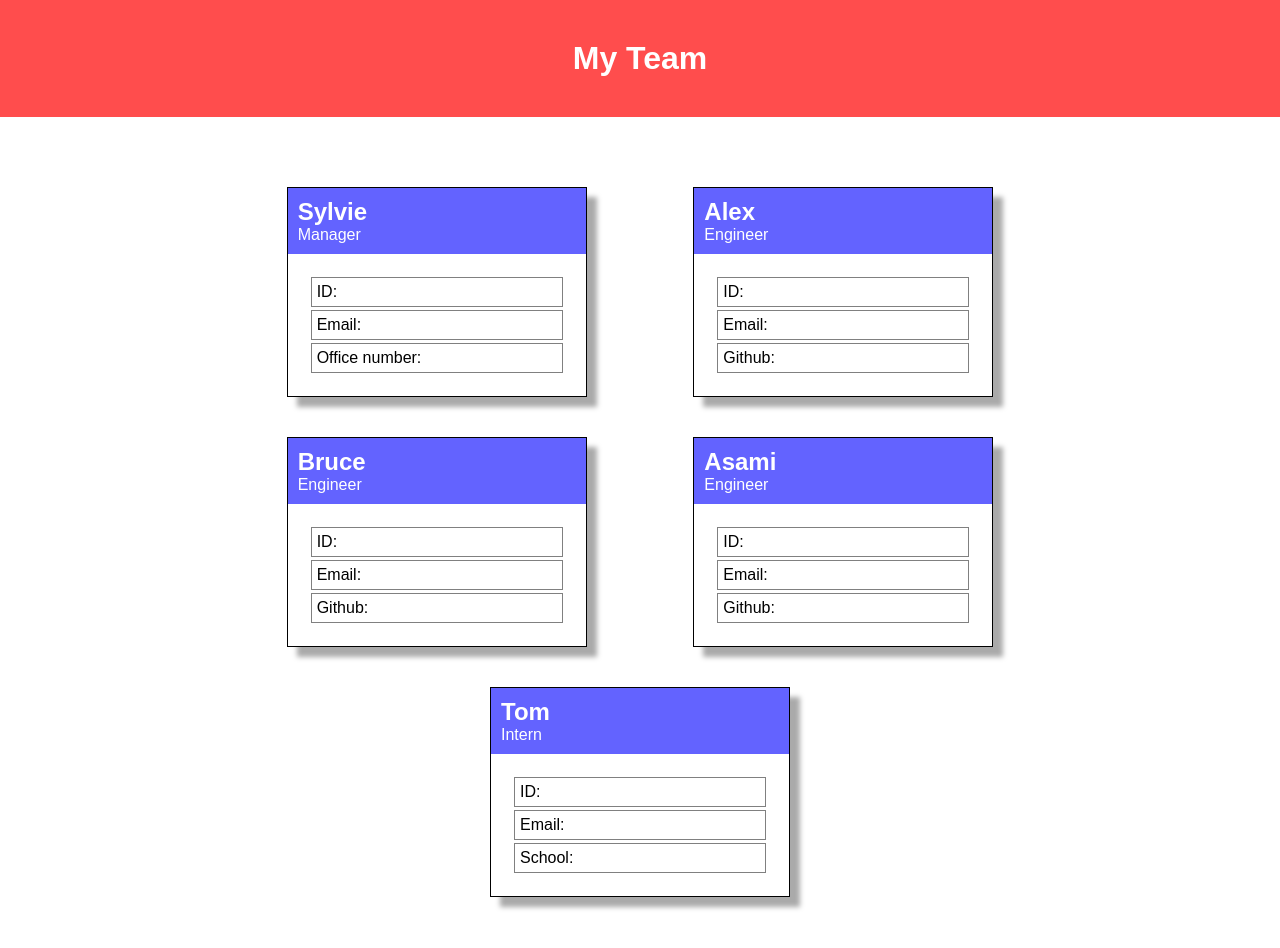
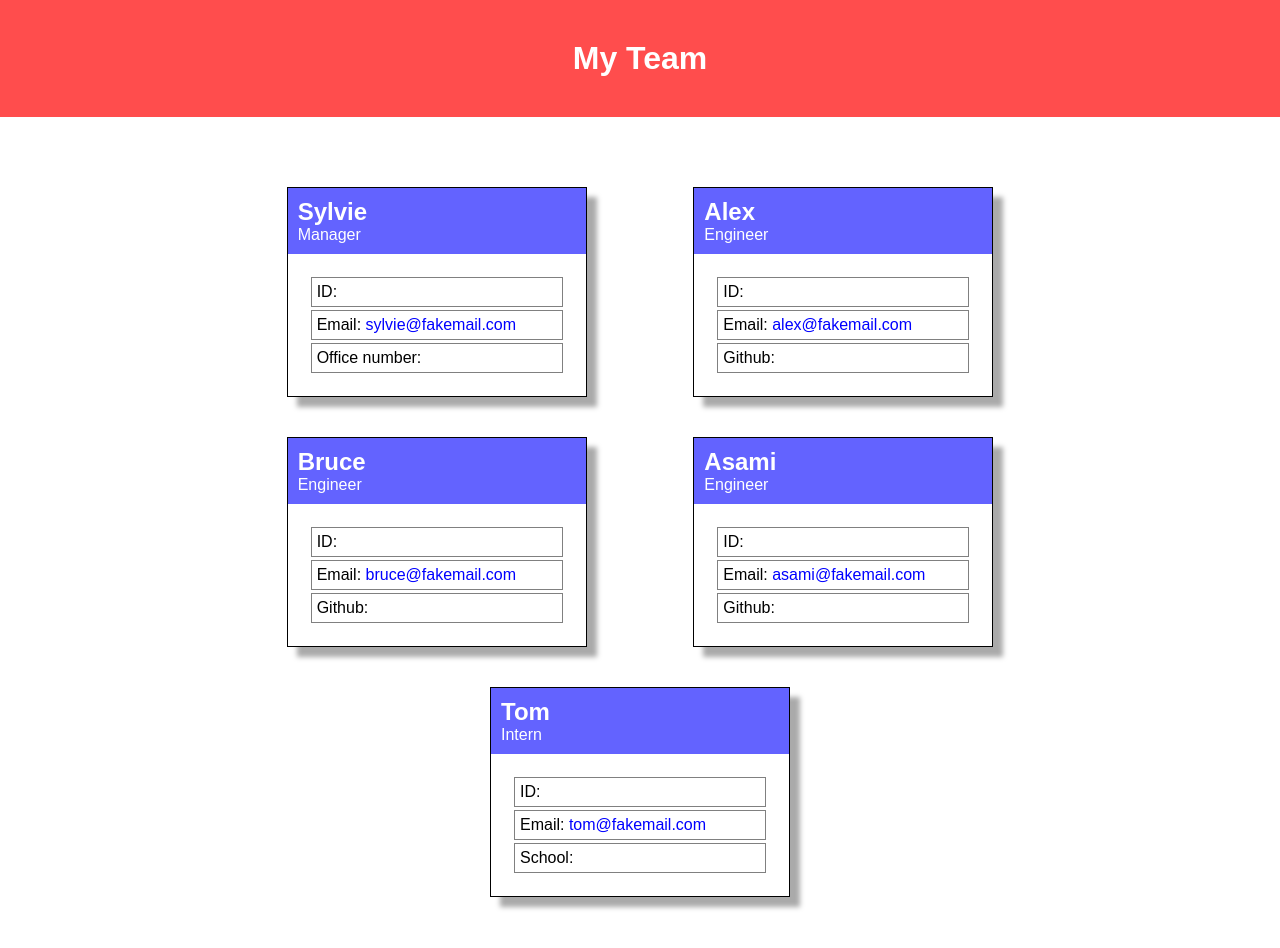
Before and after one commit to Mvalljo/TeamProfileGenerator, a website: page src/template.html in a window 1280 px wide. Drawn offline with Linux system fonts and the light colour scheme.

Commit message:
added email links

```diff
--- a/src/template.html
+++ b/src/template.html
@@ -20,7 +20,7 @@
                 </header>
                 <div class="card-body">
                  <p>ID: </p>
-                 <p>Email: </p>
+                 <p>Email: <a href="mailto:sylvie@fakemail.com">sylvie@fakemail.com</a></p>
                  <p>Office number: </p>
                 </div>
             </section>
@@ -31,7 +31,7 @@
                 </header>
                 <div class="card-body">
                  <p>ID: </p>
-                 <p>Email: </p>
+                 <p>Email: <a href="mailto:alex@fakemail.com">alex@fakemail.com</a></p>
                  <p>Github: </p>
                 </div>
             </section>
@@ -42,7 +42,7 @@
                 </header>
                 <div class="card-body">
                  <p>ID: </p>
-                 <p>Email: </p>
+                 <p>Email: <a href="mailto:bruce@fakemail.com">bruce@fakemail.com</a></p>
                  <p>Github: </p>
                 </div>
             </section>
@@ -53,7 +53,7 @@
                 </header>
                 <div class="card-body">
                  <p>ID: </p>
-                 <p>Email: </p>
+                 <p>Email: <a href="mailto:asami@fakemail.com">asami@fakemail.com</a></p>
                  <p>Github: </p>
                 </div>
             </section>
@@ -64,7 +64,7 @@
                 </header>
                 <div class="card-body">
                  <p>ID: </p>
-                 <p>Email: </p>
+                 <p>Email: <a href="mailto:tom@fakemail.com">tom@fakemail.com</a></p>
                  <p>School: </p>
                 </div>
             </section>
```
Also changed, not shown: dist/style.css.
